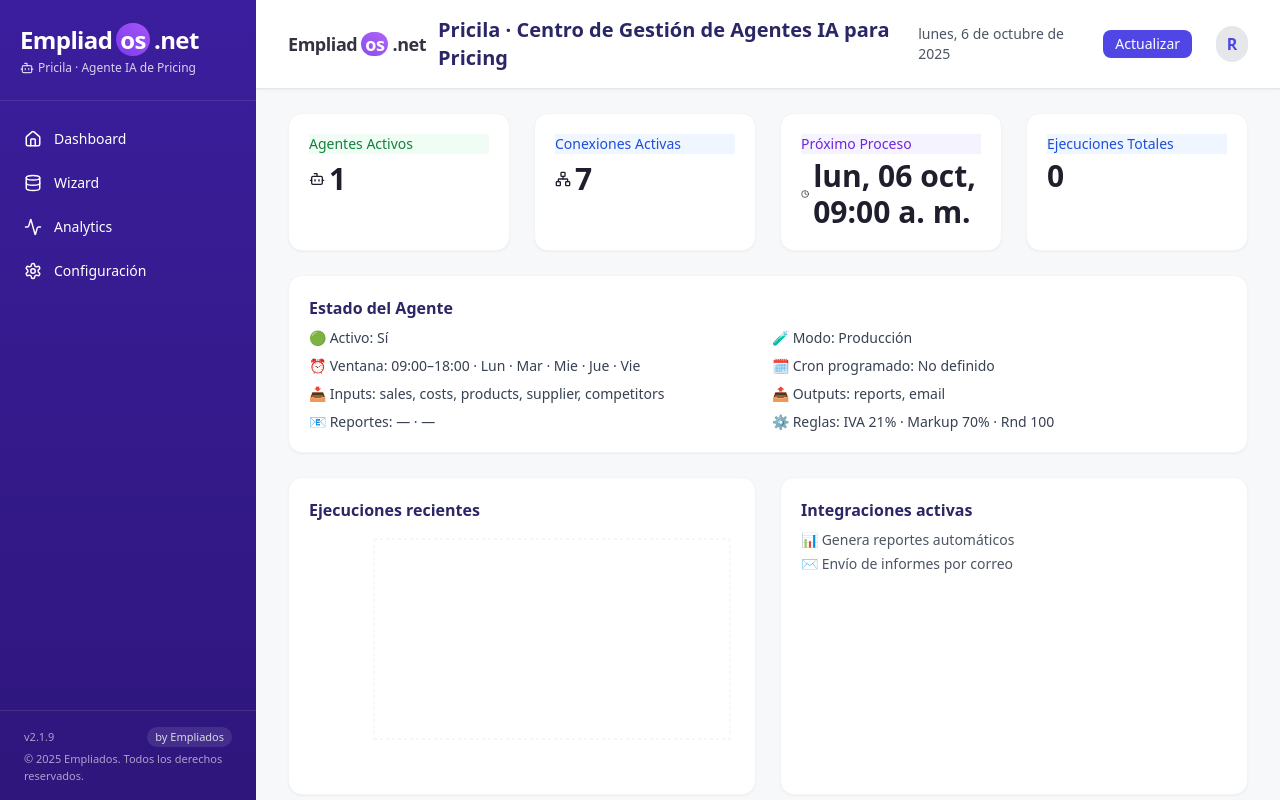
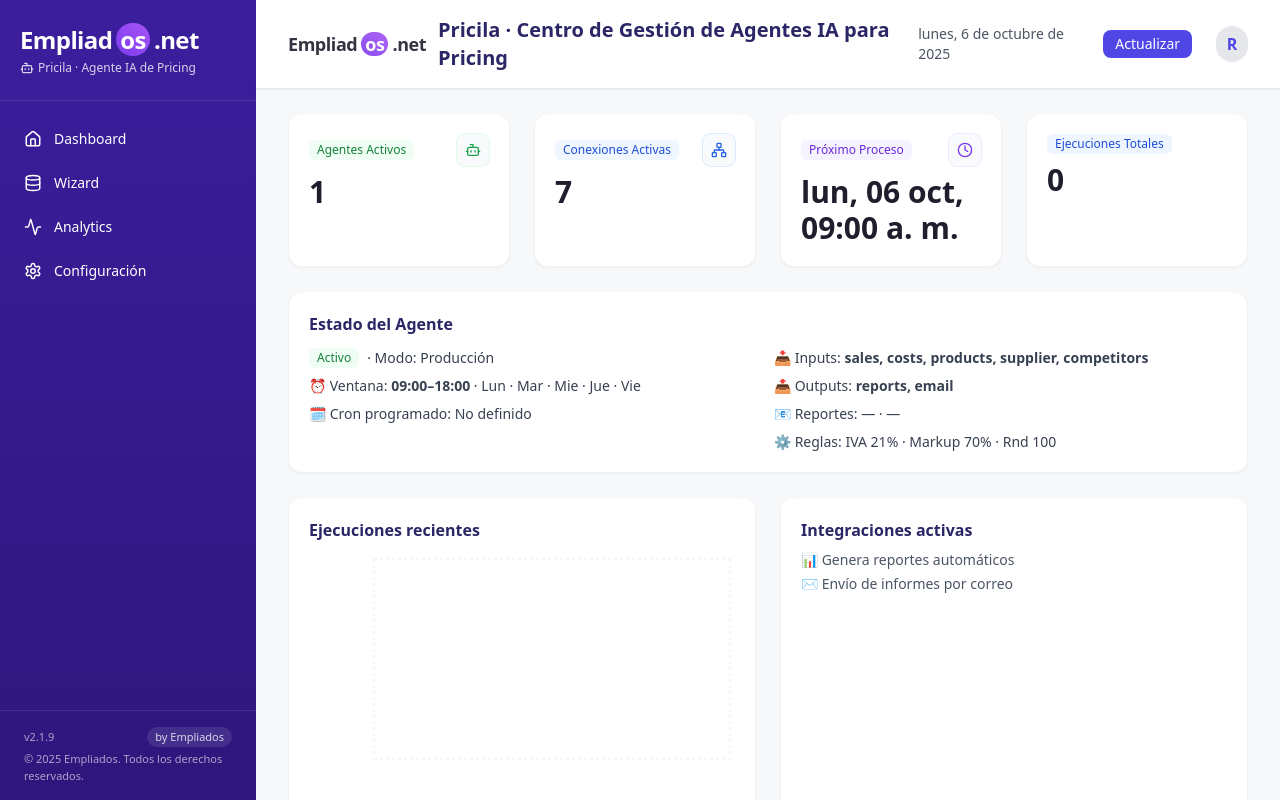
Before and after one commit to ralborta/pricing-vercel-upload, a Next.js app in the folder apps/dashboard/: page /agents in a window 1280 px wide. Built offline with nearby package versions, Linux system fonts and the light colour scheme.

Commit message:
style(agents): tarjetas con iconos y badges; estado de agente más visual

```diff
--- a/apps/dashboard/app/agents/page.tsx
+++ b/apps/dashboard/app/agents/page.tsx
@@ -52,9 +52,9 @@ export default function AgentsDashboard() {
   return (
     <div className="space-y-6">
       <div className="grid grid-cols-1 md:grid-cols-4 gap-6">
-        <MetricCard title="Agentes Activos" value={<span className="inline-flex items-center gap-1"><Bot size={16}/> {activeAgents}</span>} color="green" />
-        <MetricCard title="Conexiones Activas" value={<span className="inline-flex items-center gap-1"><Network size={16}/> {activeConnections}</span>} color="blue" />
-        <MetricCard title="Próximo Proceso" value={<span className="inline-flex items-center gap-1"><Clock size={16}/> {nextRun}</span>} color="violet" />
+        <MetricCard title="Agentes Activos" value={activeAgents} color="green" icon={<Bot size={16} className="text-green-600"/>} />
+        <MetricCard title="Conexiones Activas" value={activeConnections} color="blue" icon={<Network size={16} className="text-blue-600"/>} />
+        <MetricCard title="Próximo Proceso" value={nextRun} color="violet" icon={<Clock size={16} className="text-violet-600"/>} />
         <MetricCard title="Ejecuciones Totales" value={totalRuns} color="blue" />
       </div>
 
--- a/apps/dashboard/app/components/AgentStatusCard.tsx
+++ b/apps/dashboard/app/components/AgentStatusCard.tsx
@@ -2,18 +2,24 @@ export function AgentStatusCard({ config }: { config: any }) {
   if (!config) return <div className="bg-white rounded-xl p-5 text-gray-500">Sin configuración</div>;
   const selectedDays = (config.schedule?.days || []).join(" · ");
   const formats = config.report?.formats ? Object.entries(config.report.formats).filter(([,v])=>v).map(([k])=>k.toUpperCase()).join(" · ") : "—";
+  const badge = (ok:boolean, txt:string) => (
+    <span className={`px-2 py-0.5 rounded-md text-xs font-medium ${ok? 'bg-green-50 text-green-700':'bg-red-50 text-red-700'}`}>{txt}</span>
+  );
   return (
     <div className="bg-white rounded-xl p-5 border border-gray-100 shadow-sm">
-      <h3 className="font-semibold mb-2 text-[#2b2665]">Estado del Agente</h3>
-      <div className="text-sm text-gray-700 grid md:grid-cols-2 gap-2">
-        <p>🟢 Activo: {config.active ? "Sí" : "No"}</p>
-        <p>🧪 Modo: {config.simulation ? "Simulación" : "Producción"}</p>
-        <p>⏰ Ventana: {config.schedule?.from || "—"}–{config.schedule?.to || "—"} · {selectedDays || "—"}</p>
-        <p>🗓 Cron programado: {config.cron || "No definido"}</p>
-        <p>📥 Inputs: {Object.entries(config.use || {}).filter(([_,v])=>v).map(([k])=>k).join(", ") || "Ninguno"}</p>
-        <p>📤 Outputs: {Object.entries(config.outputs || {}).filter(([_,v])=>v).map(([k])=>k).join(", ") || "Ninguno"}</p>
-        <p>📧 Reportes: {config.report?.email || "—"} · {formats}</p>
-        <p>⚙️ Reglas: IVA {config.rules?.iva ?? "—"}% · Markup {config.rules?.markup ?? "—"}% · Rnd {config.rules?.roundTo ?? "—"}</p>
+      <h3 className="font-semibold mb-3 text-[#2b2665]">Estado del Agente</h3>
+      <div className="grid md:grid-cols-2 gap-3 text-sm text-gray-700">
+        <div className="space-y-2">
+          <div className="flex items-center gap-2">{badge(!!config.active, config.active? 'Activo':'Inactivo')}<span>· Modo: {config.simulation ? 'Simulación' : 'Producción'}</span></div>
+          <div>⏰ Ventana: <b>{config.schedule?.from || '—'}–{config.schedule?.to || '—'}</b> · {selectedDays || '—'}</div>
+          <div>🗓 Cron programado: {config.cron || 'No definido'}</div>
+        </div>
+        <div className="space-y-2">
+          <div>📥 Inputs: <b>{Object.entries(config.use || {}).filter(([_,v])=>v).map(([k])=>k).join(", ") || 'Ninguno'}</b></div>
+          <div>📤 Outputs: <b>{Object.entries(config.outputs || {}).filter(([_,v])=>v).map(([k])=>k).join(", ") || 'Ninguno'}</b></div>
+          <div>📧 Reportes: {config.report?.email || '—'} · {formats}</div>
+          <div>⚙️ Reglas: IVA {config.rules?.iva ?? '—'}% · Markup {config.rules?.markup ?? '—'}% · Rnd {config.rules?.roundTo ?? '—'}</div>
+        </div>
       </div>
     </div>
   );
--- a/apps/dashboard/app/components/MetricCard.tsx
+++ b/apps/dashboard/app/components/MetricCard.tsx
@@ -1,14 +1,23 @@
-export function MetricCard({ title, value, color }: { title: string; value: any; color: "blue" | "violet" | "green" | "red" }) {
-  const colors: any = {
-    blue: "bg-blue-50 text-blue-700",
-    violet: "bg-violet-50 text-violet-700",
-    green: "bg-green-50 text-green-700",
-    red: "bg-red-50 text-red-700",
+export function MetricCard({ title, value, color, icon }: { title: string; value: any; color: "blue" | "violet" | "green" | "red"; icon?: React.ReactNode }) {
+  const labelColors: any = {
+    blue: "text-blue-700 bg-blue-50",
+    violet: "text-violet-700 bg-violet-50",
+    green: "text-green-700 bg-green-50",
+    red: "text-red-700 bg-red-50",
+  };
+  const ringColors: any = {
+    blue: "ring-blue-100",
+    violet: "ring-violet-100",
+    green: "ring-green-100",
+    red: "ring-red-100",
   };
   return (
     <div className={`rounded-xl p-5 border border-gray-100 bg-white shadow-sm`}>
-      <div className={`text-sm font-medium mb-1 ${colors[color]}`}>{title}</div>
-      <div className="text-3xl font-semibold text-[#1e1e2d]">{value}</div>
+      <div className="flex items-center justify-between">
+        <div className={`px-2 py-0.5 rounded-md text-xs font-medium ${labelColors[color]}`}>{title}</div>
+        {icon && <div className={`h-8 w-8 rounded-lg bg-gray-50 flex items-center justify-center ring-1 ${ringColors[color]}`}>{icon}</div>}
+      </div>
+      <div className="mt-2 text-3xl font-semibold text-[#1e1e2d]">{value}</div>
     </div>
   );
 }
```
